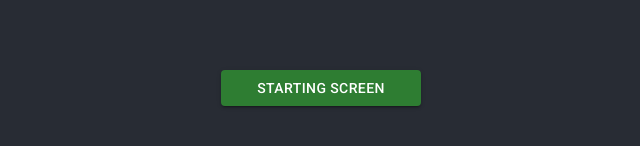
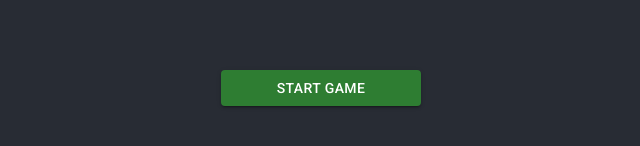
Before and after one commit to hubcio2115/snake, a React (Vite) app: page / in a window 1280 px wide. Shown: the part 350-496 px from the top of the page, without its empty margins (319-959 px from the left). Built offline with nearby package versions, Linux system fonts and the light colour scheme.

Commit message:
feat: introduced react router for routes

```diff
--- a/src/App.tsx
+++ b/src/App.tsx
@@ -1,27 +1,26 @@
 import Board from 'components/Board/Board';
 import { AppBar, Typography } from '@mui/material';
 import { Box, Container } from '@mui/system';
+import StartingScreen from 'components/StartingScreen';
+import { Route, Routes, useNavigate } from 'react-router-dom';
 import 'styles/App.scss';
-import { useState } from 'react';
-import StartingScreen from 'components/StartingScreen';
 
 const App = (): JSX.Element => {
-  const [isGameRunning, setIsGameRunning] = useState(false);
+  const navigate = useNavigate();
 
   return (
     <Box className="app">
       <AppBar position="static" className="app-bar">
-        <a className="logo" onClick={() => setIsGameRunning(false)}>
+        <a className="logo" onClick={() => navigate('/')}>
           <Typography variant="h3">Snake 🐍</Typography>
         </a>
       </AppBar>
 
       <Container className="container">
-        {isGameRunning ? (
-          <Board setIsGameRunning={setIsGameRunning} />
-        ) : (
-          <StartingScreen setIsGameRunning={setIsGameRunning} />
-        )}
+        <Routes>
+          <Route path="/" element={<StartingScreen />} />
+          <Route path="game" element={<Board />} />
+        </Routes>
       </Container>
     </Box>
   );
--- a/src/components/Board/Board.tsx
+++ b/src/components/Board/Board.tsx
@@ -1,11 +1,4 @@
-import {
-  Dispatch,
-  SetStateAction,
-  useEffect,
-  useMemo,
-  useRef,
-  useState,
-} from 'react';
+import { useEffect, useMemo, useRef, useState } from 'react';
 import { LinkedListNode, LinkedList } from 'utils/classes';
 import { Coords, Cell } from 'utils/interfaces';
 import { DIRECTIONS } from 'utils/enums';
@@ -21,6 +14,7 @@ import {
 import 'styles/Board.scss';
 import { useInterval } from 'utils/hooks';
 import { Box, Button, Modal, Stack, Typography } from '@mui/material';
+import { useNavigate } from 'react-router-dom';
 
 const BOARD_SIZE = 20;
 
@@ -39,11 +33,7 @@ const getStartingSnakeLLValue = (board: number[][]): Cell => {
   };
 };
 
-interface BoardProps {
-  setIsGameRunning: Dispatch<SetStateAction<boolean>>;
-}
-
-const Board = ({ setIsGameRunning }: BoardProps): JSX.Element => {
+const Board = (): JSX.Element => {
   const board = useMemo(() => createBoard(BOARD_SIZE), []);
 
   const [lost, setLost] = useState(false);
@@ -72,6 +62,8 @@ const Board = ({ setIsGameRunning }: BoardProps): JSX.Element => {
 
   const [snakesSpeed, setSnakesSpeed] = useState(300);
   const [foodLocationDelay, setFoodLocationDelay] = useState(10000);
+
+  const navigate = useNavigate();
 
   useEffect(() => {
     window.addEventListener('keydown', (event) => {
@@ -254,7 +246,7 @@ const Board = ({ setIsGameRunning }: BoardProps): JSX.Element => {
             <Button
               variant="contained"
               color="info"
-              onClick={() => setIsGameRunning(false)}
+              onClick={() => navigate('/')}
             >
               Powrót do menu
             </Button>
--- a/src/components/StartingScreen.tsx
+++ b/src/components/StartingScreen.tsx
@@ -1,20 +1,18 @@
 import { Button, Stack } from '@mui/material';
-import { Dispatch, SetStateAction } from 'react';
+import { useNavigate } from 'react-router-dom';
 
-interface StartingScreenProps {
-  setIsGameRunning: Dispatch<SetStateAction<boolean>>;
-}
+const StartingScreen = () => {
+  const navigate = useNavigate();
 
-const StartingScreen = ({ setIsGameRunning }: StartingScreenProps) => {
   return (
     <Stack sx={{ alignItems: 'center' }}>
       <Button
         variant="contained"
         color="success"
         sx={{ width: '200px' }}
-        onClick={() => setIsGameRunning(true)}
+        onClick={() => navigate('game')}
       >
-        Starting Screen
+        Start Game
       </Button>
     </Stack>
   );
--- a/src/main.tsx
+++ b/src/main.tsx
@@ -1,10 +1,13 @@
 import React from 'react';
 import ReactDOM from 'react-dom/client';
+import { BrowserRouter } from 'react-router-dom';
 import App from 'App';
 import 'styles/index.scss';
 
 ReactDOM.createRoot(document.getElementById('root')!).render(
   <React.StrictMode>
-    <App />
+    <BrowserRouter>
+      <App />
+    </BrowserRouter>
   </React.StrictMode>,
 );
```
